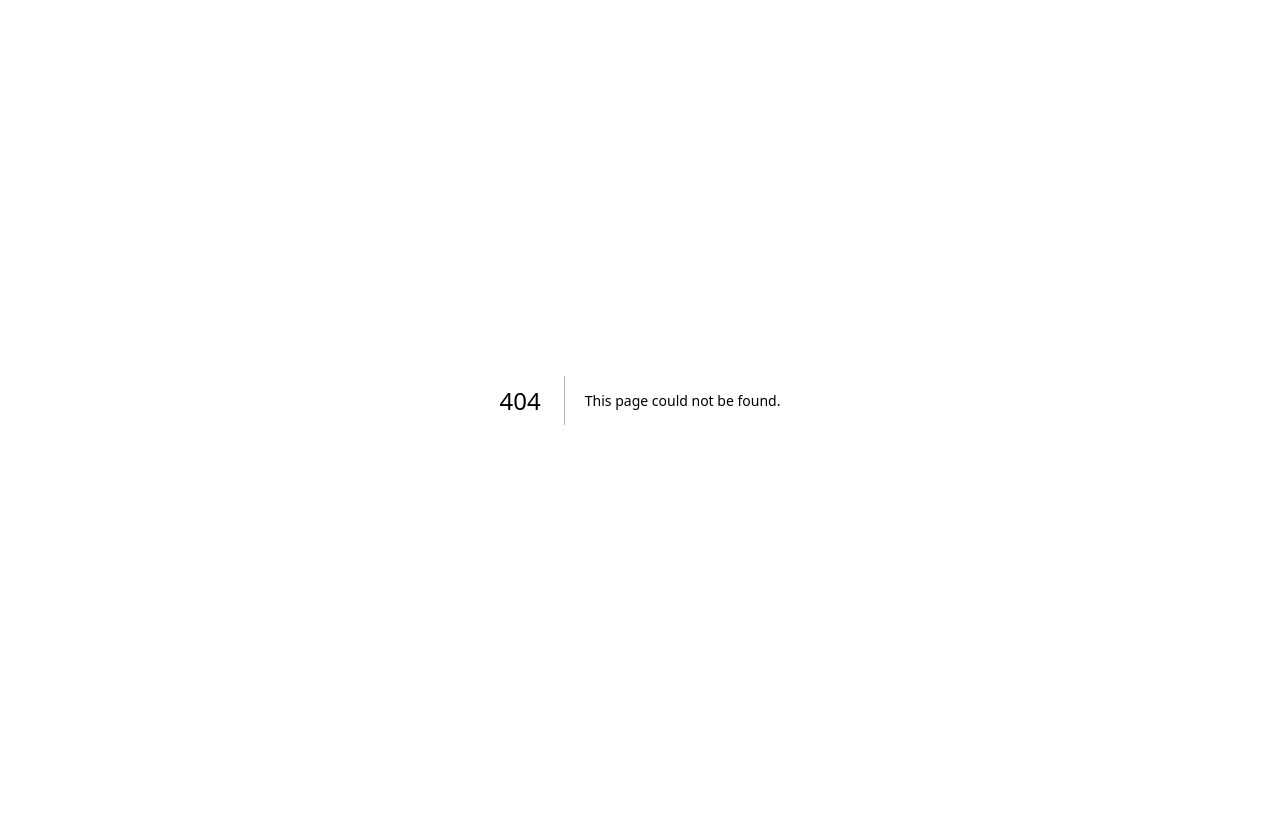
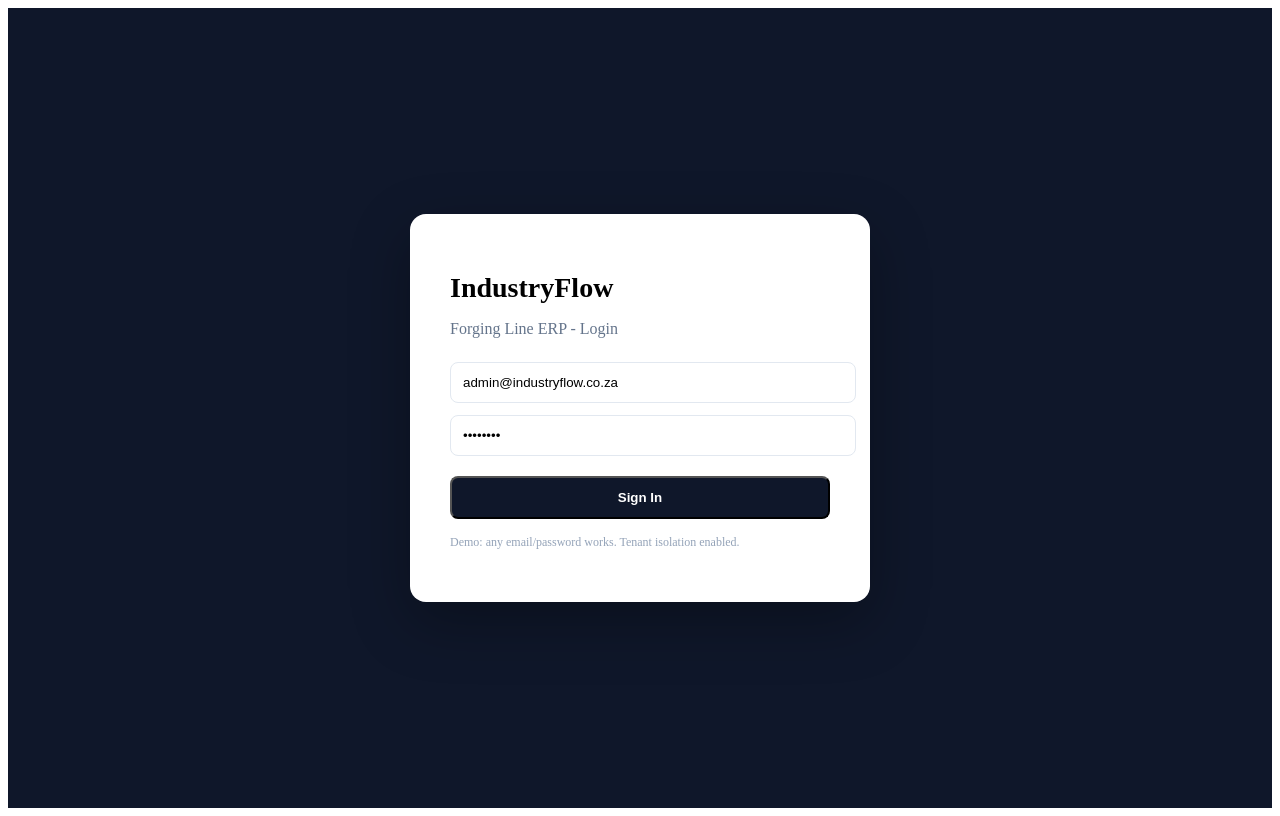
Before and after one commit to tshabalalaaleck-light/industryflow-production-REAL, a Next.js app: page /login in a window 1280 px wide. Before the commit this address had no page. Built offline with nearby package versions, Linux system fonts and the light colour scheme.

Commit message:
fix file extensions - add login and dashboard

```diff
--- /dev/null
+++ b/src/pages/login.tsx
@@ -0,0 +1,35 @@
+import { useState } from "react"
+import { useRouter } from "next/router"
+
+export default function Login() {
+  const [email, setEmail] = useState("admin@industryflow.co.za")
+  const [password, setPassword] = useState("admin123")
+  const [loading, setLoading] = useState(false)
+  const router = useRouter()
+
+  const handleLogin = async (e:any) => {
+    e.preventDefault()
+    setLoading(true)
+    // Simple demo login - stores companyId
+    localStorage.setItem("companyId", "demo-company-123")
+    localStorage.setItem("userEmail", email)
+    setTimeout(()=> router.push("/dashboard"), 800)
+  }
+
+  return (
+    <div style={{minHeight:"100vh", display:"flex", alignItems:"center", justifyContent:"center", background:"#0f172a"}}>
+      <div style={{background:"white", padding:40, borderRadius:16, width:380, boxShadow:"0 20px 60px rgba(0,0,0,0.3)"}}>
+        <h1 style={{fontSize:28, fontWeight:800, marginBottom:8}}>IndustryFlow</h1>
+        <p style={{color:"#64748b", marginBottom:24}}>Forging Line ERP - Login</p>
+        <form onSubmit={handleLogin}>
+          <input value={email} onChange={e=>setEmail(e.target.value)} placeholder="Email" style={{width:"100%", padding:12, marginBottom:12, borderRadius:8, border:"1px solid #e2e8f0"}}/>
+          <input type="password" value={password} onChange={e=>setPassword(e.target.value)} placeholder="Password" style={{width:"100%", padding:12, marginBottom:20, borderRadius:8, border:"1px solid #e2e8f0"}}/>
+          <button disabled={loading} style={{width:"100%", padding:12, background:"#0f172a", color:"white", borderRadius:8, fontWeight:700, cursor:"pointer"}}>
+            {loading ? "Signing in..." : "Sign In"}
+          </button>
+        </form>
+        <p style={{marginTop:16, fontSize:12, color:"#94a3b8"}}>Demo: any email/password works. Tenant isolation enabled.</p>
+      </div>
+    </div>
+  )
+}
```
Also changed, not shown: src/pages/dashboard.tsx (added, +41 -0 lines), src/pages/index.tsx (+6 -19 lines).
